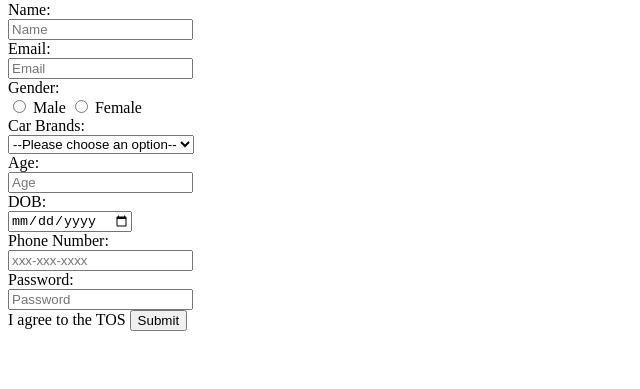
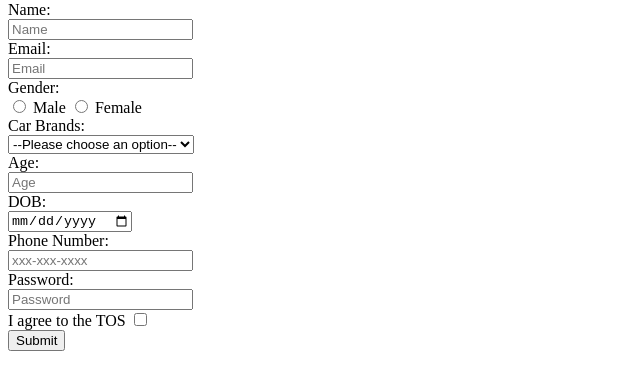
Before and after one commit to acciojob/signup-form-car-swetha-A130, a website: page main.html in a window 1280 px wide. Shown: the part 79-468 px from the top of the page, without its empty margins (0-640 px from the left). Drawn offline with Linux system fonts and the light colour scheme.

Commit message:
created a submission

```diff
--- a/main.html
+++ b/main.html
@@ -32,6 +32,8 @@
         <label for="password">Password:</label><br>
         <input type="password" id="password" name="password" placeholder="Password" required><br>
         <label for="tos">I agree to the TOS</label>
+        <input type="checkbox" id="tos" name="tos" required><br>
+
        <button type="submit">Submit</button>
     </form>
 </body>
```
